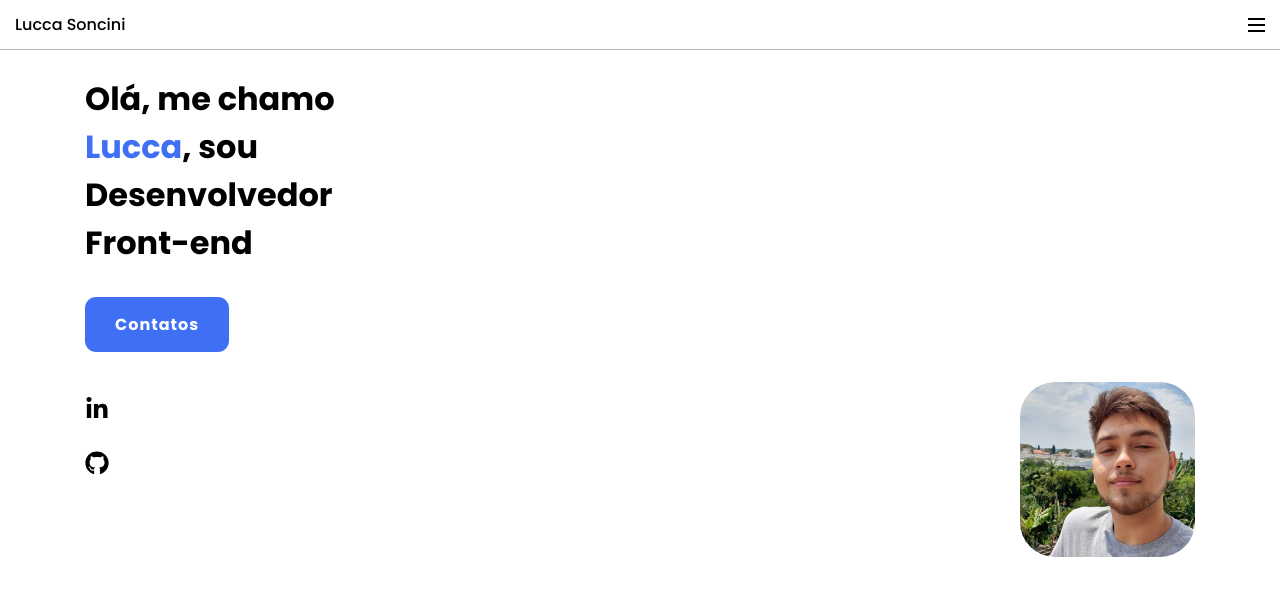
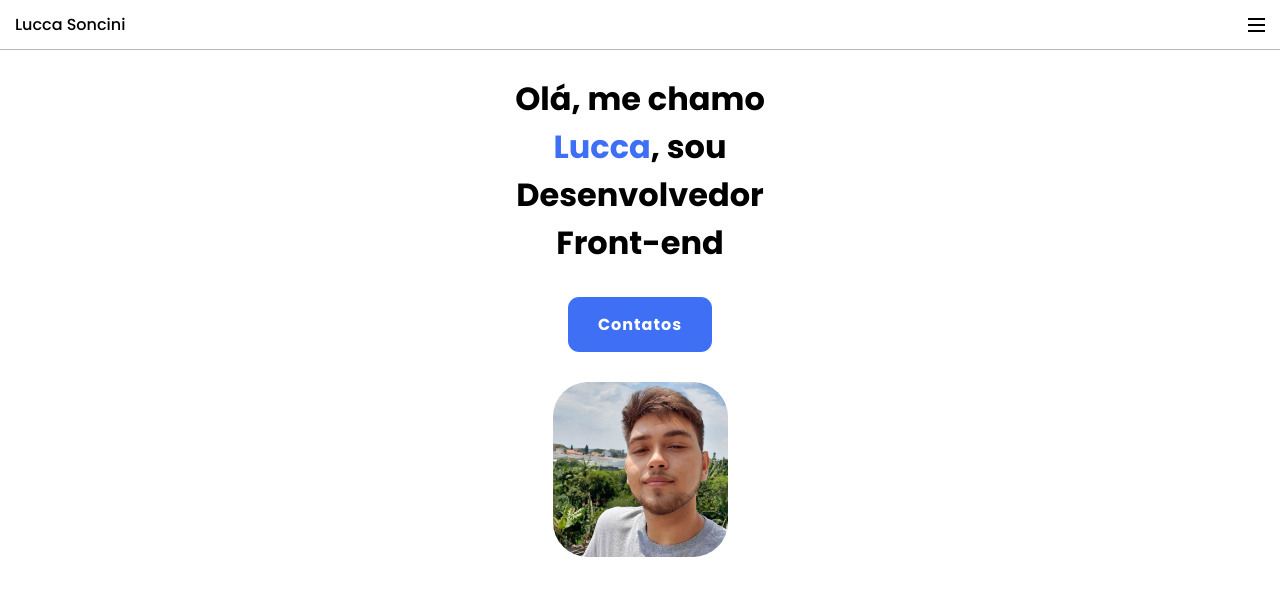
Before and after one commit to Luccasoncini/Portif-lio-, a React (Create React App) app: page / in a window 1280 px wide. Shown: the top 596 px of the page. Built offline with nearby package versions, Linux system fonts and the light colour scheme.

Commit message:
colocando redes sociais no menu

```diff
--- a/src/components/home/home.scss
+++ b/src/components/home/home.scss
@@ -1,15 +1,20 @@
 .homepage{
     margin-top: 50px;
+    padding: 25px 0px;
     .homepage-principal-content{
         display: flex;
+        justify-content: center;
+        align-items: center;
+        flex-flow: wrap;
+        .homepage-text{
+            display: flex;
+            justify-content: center;
+            align-items: center;
             flex-direction: column;
-        justify-content: center;
-        align-items: start;
-        padding: 25px 0px;
-
+            width: 100%;
             h1{
                 font-size: 2rem;
-            text-align: start;
+                text-align: center;
                 margin-bottom: 30px;
                 span{
                     color: #3e6ff4;
@@ -24,30 +29,13 @@
                 padding: 15px 30px;
                 border-radius: 0.7rem;
             }
-        .homepage-redes-sociais{
+        }
+        .homepage-img{
             display: flex;
-            justify-content: space-between;
-            align-items: start;
+            justify-content: center;
+            align-items: center;
             width: 100%;
-            flex-flow: nowrap;
             margin-top: 30px;
-            position: relative;
-            .redes-sociais{
-                width: 20%;
-                display: flex;
-                flex-direction: column;
-                justify-content: center;
-                align-items: start;
-                a{
-                    display: inline-flex;
-                    font-size: 1.5rem;
-                    color: black;
-                    margin: 15px 0px;
-                    &:hover{
-                        transform: scale(1.2);
-                    }
-                }
-            }
             img{
                 width: 175px;
                 border-radius: 20%;
--- a/src/components/home/index.tsx
+++ b/src/components/home/index.tsx
@@ -10,15 +10,13 @@ export function Home() {
                 <div className="row">
                     <div className="col-12">
                         <div className="homepage-principal-content">
-                            <h1>
-                                Olá, me chamo<br></br><span>Lucca</span>, sou<br></br>Desenvolvedor<br></br>Front-end
-                            </h1>
-                            <a className="contacts-button" href="">Contatos</a>
-                            <div className="homepage-redes-sociais">
-                                <div className="redes-sociais">
-                                    <a href="https://www.linkedin.com/in/lucca-soncini-727930207/" target="_blank"><FaLinkedinIn /></a>
-                                    <a href="https://github.com/Luccasoncini" target="_blank"><FaGithub /></a>
-                                </div>
+                            <div className="homepage-text">
+                                <h1>
+                                    Olá, me chamo<br></br><span>Lucca</span>, sou<br></br>Desenvolvedor<br></br>Front-end
+                                </h1>
+                                <a className="contacts-button" href="">Contatos</a>
+                            </div>
+                            <div className="homepage-img">
                                 <img src={fotoLucca} alt="" />
                             </div>
                         </div>
--- a/src/components/menu/index.tsx
+++ b/src/components/menu/index.tsx
@@ -1,3 +1,4 @@
+import { FaGithub, FaLinkedinIn } from "react-icons/fa";
 import { useMenu } from "../../hooks/useMenu";
 import "./menu.scss"
 
@@ -13,6 +14,10 @@ export function MenuNavigation() {
                 <li><a className="active" onClick={handleToggleMenu} href="">Trabalhos</a></li>
                 <li><a className="active" onClick={handleToggleMenu} href="">Contatos</a></li>
             </ul>
+            <div className="redes-sociais">
+                <a href="https://www.linkedin.com/in/lucca-soncini-727930207/" target="_blank"><FaLinkedinIn /></a>
+                <a href="https://github.com/Luccasoncini" target="_blank"><FaGithub /></a>
+            </div>
         </nav>
     )
 }
--- a/src/components/menu/menu.scss
+++ b/src/components/menu/menu.scss
@@ -66,4 +66,19 @@
             }
         }
     }
+    .redes-sociais{
+        display: flex;
+        gap: 20px;
+        position: absolute;
+        bottom: 0px;
+        margin-bottom: 35px;
+        a{
+            font-size: 1.5rem;
+            color: white;
+            &:hover{
+                transform: scale(1.2);
+            }
+        }
+
+    }
 }
```
Lines whose indentation alone changed are shown as unchanged.
